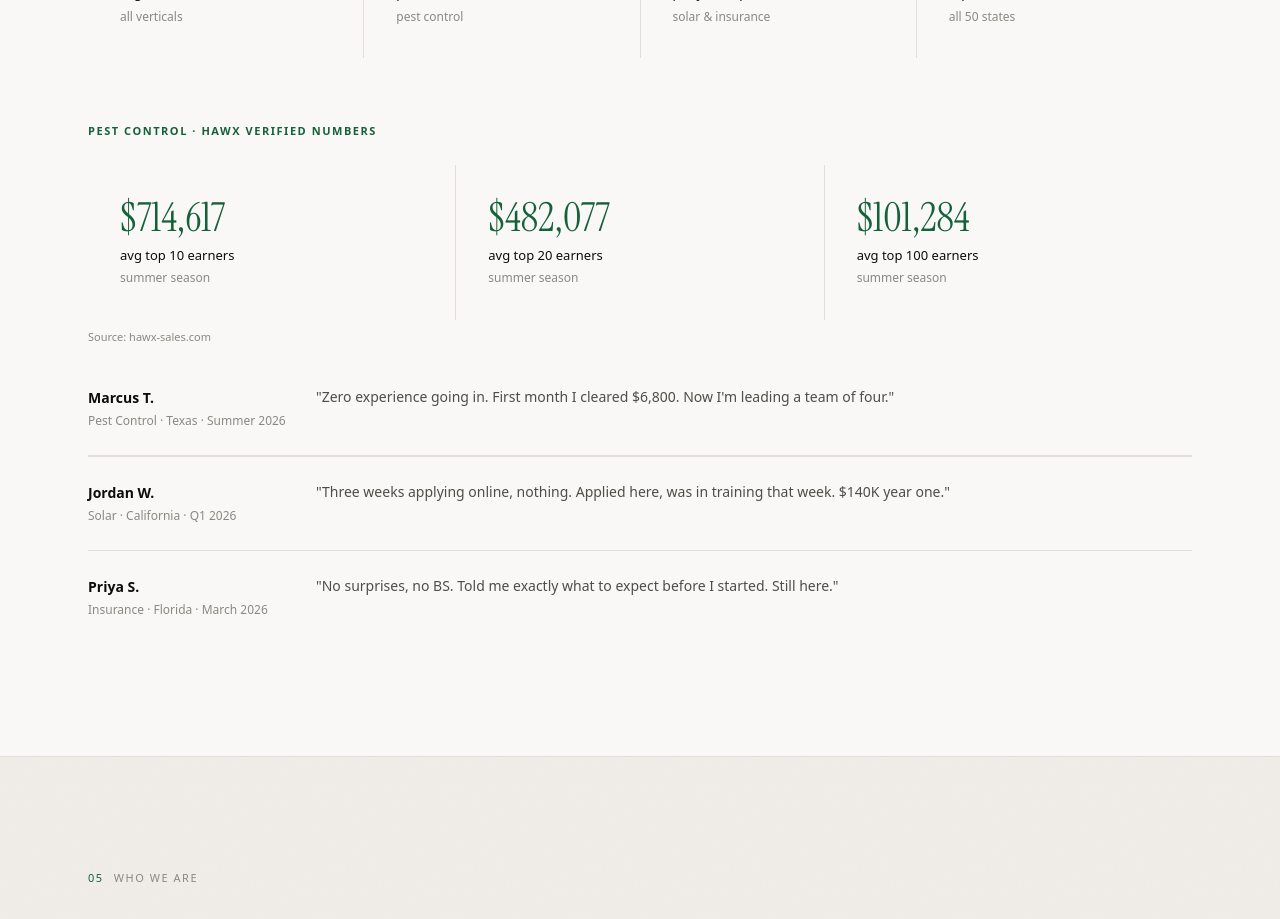
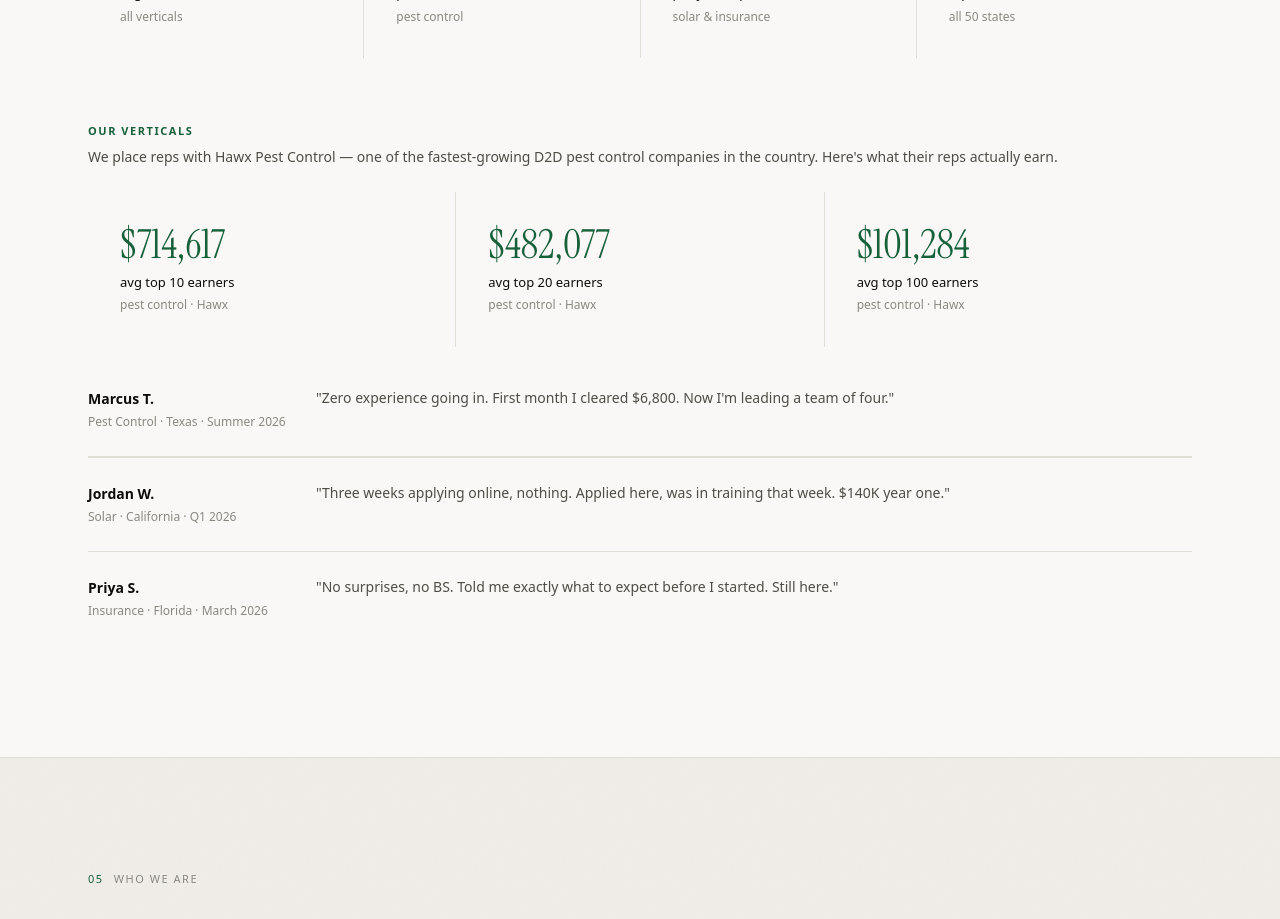
Before and after one commit to ericcan4418-design/dauntless-llc, a Next.js app: page / in a window 1280 px wide. Shown: the part 4380-5299 px from the top of the page. Built offline with nearby package versions, Linux system fonts and the light colour scheme; a web font is replaced by a local one.

Commit message:
fix: cleaner vertical label — we sell pest control with Hawx

```diff
--- a/app/page.tsx
+++ b/app/page.tsx
@@ -273,12 +273,13 @@
 
         {/* ── Pest Control Vertical — Hawx Verified Numbers ── */}
         <div className="mt-16 mb-4">
-          <p className="text-[11px] font-semibold uppercase tracking-[0.14em] text-green mb-6">Pest Control · Hawx Verified Numbers</p>
+          <p className="text-[11px] font-semibold uppercase tracking-[0.14em] text-green mb-1">Our Verticals</p>
+          <p className="text-[14px] text-muted mb-6">We place reps with Hawx Pest Control — one of the fastest-growing D2D pest control companies in the country. Here's what their reps actually earn.</p>
           <div className="grid grid-cols-3 gap-px bg-border">
             {[
-              ["$714,617", "avg top 10 earners",  "summer season"],
-              ["$482,077", "avg top 20 earners",  "summer season"],
-              ["$101,284", "avg top 100 earners", "summer season"],
+              ["$714,617", "avg top 10 earners",  "pest control · Hawx"],
+              ["$482,077", "avg top 20 earners",  "pest control · Hawx"],
+              ["$101,284", "avg top 100 earners", "pest control · Hawx"],
             ].map(([n,l,s])=>(
               <div key={n} className="bg-[#F9F8F6] p-8">
                 <div className="font-serif text-[2.5rem] text-green leading-none mb-2">{n}</div>
@@ -287,7 +288,6 @@
               </div>
             ))}
           </div>
-          <p className="text-[11px] text-faint mt-2">Source: hawx-sales.com</p>
         </div>
 
         {/* Testimonials — VideoCard (text-only until clips arrive, then add src/poster) */}
```
